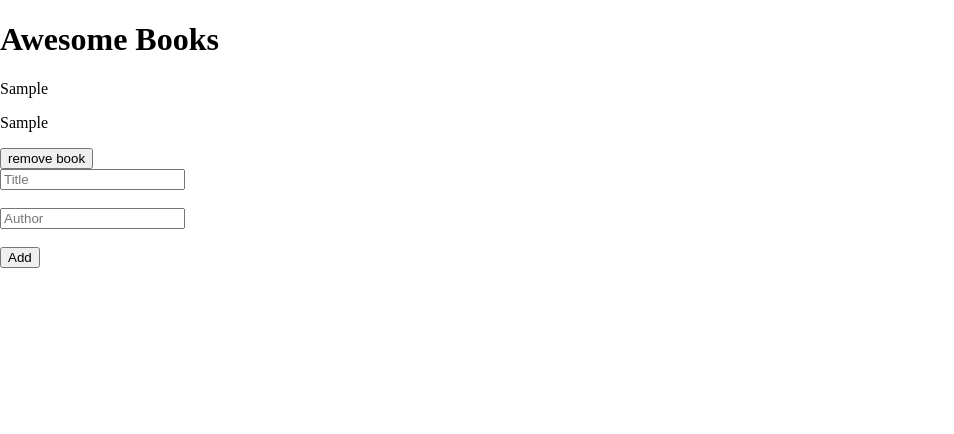
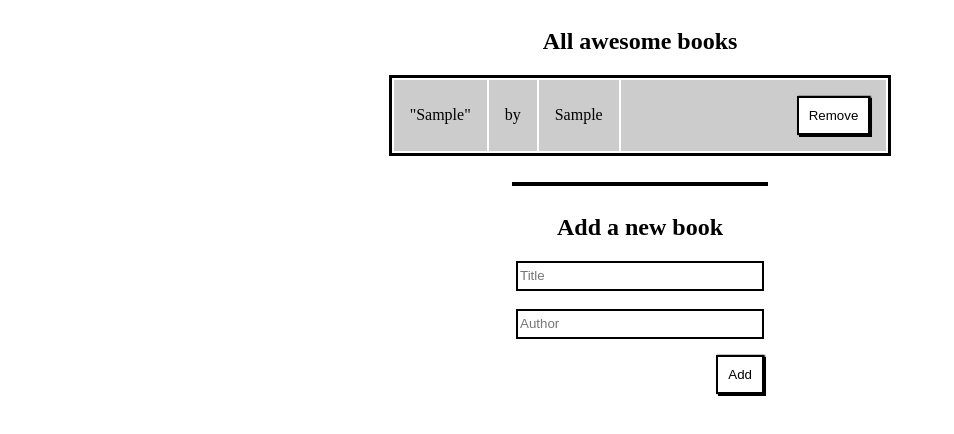
Before and after one commit to theBwoyProgrammer/Awesome-books, a website: page index.html in a window 1280 px wide. Both pictures are taken after typing "Sample", "Sample" into the empty fields and a click on the button "Add". Shown: the whole page, without its empty margins (0-954 px from the left). Drawn offline with Linux system fonts and the light colour scheme.

Commit message:
converted to classes

```diff
--- a/index.css
+++ b/index.css
@@ -1,4 +1,59 @@
-body {
-  padding: 0;
-  margin: 0%;
+body{
+  background-color:rgba(49, 48, 48, 0.0);
 }
+.allBooks{
+  display:flex;
+  align-items: center;
+  flex-direction: column;
+}
+
+.tables{
+  border: 3px solid black;
+}
+
+table tr:nth-child(odd) {
+  background-color: rgba(49, 48, 48, 0.247);
+}
+
+
+td {
+  text-align: center;
+  padding: 1rem;
+}
+
+.remove-button {
+  padding-left: 10rem;
+}
+
+hr{
+  width:20%;
+  border:2px solid black;
+}
+
+.addNew , .allBooks {
+  display:flex;
+  align-items: center;
+  flex-direction: column;
+}
+
+input[type='text'] {
+  border: 2px solid black;
+  height: 1.5rem;
+  width: 15rem;
+}
+
+.button {
+  background-color:white;
+  border: 2px solid black;
+  color:black;
+  padding: 10px;
+  text-align: center;
+  text-decoration: none;
+  box-shadow: 2px 2px black, 0.1em 0 .1em black;
+}
+
+#btn{
+  display:flex;
+  justify-content: flex-end;
+  margin-top:1rem;
+}
--- a/index.html
+++ b/index.html
@@ -1,30 +1,35 @@
 <!DOCTYPE html>
 <html lang="en">
-  <head>
-    <meta charset="UTF-8" />
-    <meta http-equiv="X-UA-Compatible" content="IE=edge" />
-    <meta name="viewport" content="width=device-width, initial-scale=1.0" />
-    <title>Awesome Books</title>
-    <link rel="stylesheet" href="index.css" />
-  </head>
-  <body>
-    <h1>Awesome Books</h1>
-    <div id="displayField"></div>
+<head>
+  <meta charset="UTF-8">
+  <meta http-equiv="X-UA-Compatible" content="IE=edge">
+  <meta name="viewport" content="width=device-width, initial-scale=1.0">
+  <link rel="stylesheet" href="index.css">
+  <title>Awesome</title>
+ </head>
+<body>
 
-    <form id="form" class="form">
-      <input type="text" placeholder="Title" class="titleName" id="titleName" />
-      <br />
-      <br />
-      <input
-        type="text"
-        placeholder="Author"
-        class="authorName"
-        id="authorName"
-      />
-      <br />
-      <br />
-      <button class="btn" type="submit">Add</button>
-    </form>
-    <script src="index.js"></script>
-  </body>
+      <section class="allBooks">
+        <div class="title"><h2>All awesome books</h2></div>
+        <div class="tables">
+          <table>
+          <tbody class="lists">
+          </tbody>
+        </table>
+        </div>
+      </section>
+      <br><hr>
+      <section class="addNew">
+        <div class="title">
+          <h2>Add a new book</h2>
+        </div>
+         <form id="form">
+            <input type="text" id="title" name="title" placeholder="Title" required /><br><br>
+            <input type="text" id="author" name="author" placeholder="Author" required />
+            <br>
+            <div id="btn"><button type="submit" class="button">Add</button></div>
+          </form>
+    </section>
+  <script src='index.js'></script>
+</body>
 </html>
--- a/index.js
+++ b/index.js
@@ -1,49 +1,74 @@
-let bookList = [];
+const formTitle = document.querySelector('#title');
+const formAuthor = document.querySelector('#author');
+class Books {
+  constructor(title, author) {
+    this.title = title;
+    this.author = author;
+  }
 
-function displayBooks() {
-  const outputFiled = document.getElementById('displayField');
-  outputFiled.innerHTML = '';
 
-  bookList.forEach((book) => {
-    const outputField = document.getElementById('displayField');
-    const bookListDiv = document.createElement('div');
-    const bookName = document.createElement('p');
-    const bookAuthor = document.createElement('p');
-    const removeBtn = document.createElement('button');
-    removeBtn.innerText = 'remove book';
-    removeBtn.classList.add('delete');
+  static reset() {
+    document.querySelector('#title').value = '';
+    document.querySelector('#author').value = '';
+  }
 
-    bookName.innerHTML = `${book.titleName}`;
-    bookAuthor.innerHTML = `${book.authorName}`;
+  addbook() {
+    const book = {
+      title: this.title.value,
+      author: this.author.value,
+    };
 
-    outputField.append(bookListDiv);
-    bookListDiv.append(bookName, bookAuthor, removeBtn);
-    removeBtn.addEventListener('click', () => {
-      bookList = bookList.filter((t) => t !== book);
-      localStorage.setItem('bookList', JSON.stringify(bookList));
-      displayBooks();
-    });
-  });
+    const books = [];
+    if (JSON.parse(localStorage.getItem('allBooks')) === null) {
+      books.push(book);
+      localStorage.setItem('allBooks', JSON.stringify(books));
+    } else {
+      const newbooks = JSON.parse(localStorage.getItem('allBooks'));
+      newbooks.push(book);
+      localStorage.setItem('allBooks', JSON.stringify(newbooks));
+    }
+  }
+
+  static retrieve() {
+    const booklist = document.querySelector('.lists');
+    const data = JSON.parse(localStorage.getItem('allBooks'));
+
+    let str = '';
+    if (data === null || data.length === 0) {
+      str = '<div class="list-item">No book</div>';
+    } else {
+      data.forEach((book) => {
+        str += `<table class="list-item">
+          <tr><td>"${book.title}"</td><td>by</td><td>${book.author}</td>
+         <td><a href="" class="remove-button" id="delete"><button type="button" class="button">Remove</button></a></td></tr>
+        </table>`;
+      });
+    }
+    booklist.innerHTML = str;
+  }
+
+  static dellbooks(id) {
+    let data = JSON.parse(localStorage.getItem('allBooks'));
+    const selectedbook = data[id];
+    const filteredBooks = data.filter((item) => item !== selectedbook);
+    localStorage.setItem('allBooks', JSON.stringify(filteredBooks));
+    const newData = JSON.parse(localStorage.getItem('allBooks'));
+    data = newData;
+  }
 }
 
-window.addEventListener('load', () => {
-  bookList = JSON.parse(localStorage.getItem('bookList')) || [];
-  const inputform = document.getElementById('form');
+const library = new Books(formTitle, formAuthor);
+document.getElementById('form').addEventListener('submit', (e) => {
+  e.preventDefault();
+  library.addbook();
+  Books.reset();
+  Books.retrieve();
+});
 
-  inputform.addEventListener('submit', (e) => {
-    e.preventDefault();
-
-    const book = {
-      titleName: e.target.elements.titleName.value,
-      authorName: e.target.elements.authorName.value,
-    };
-
-    bookList.push(book);
-    localStorage.setItem('bookList', JSON.stringify(bookList));
-    e.target.reset();
-
-    displayBooks();
+Books.retrieve();
+document.querySelectorAll('#delete').forEach((button, id) => {
+  button.addEventListener('click', () => {
+    Books.dellbooks(id);
+    Books.retrieve();
   });
-
-  displayBooks();
 });
```
